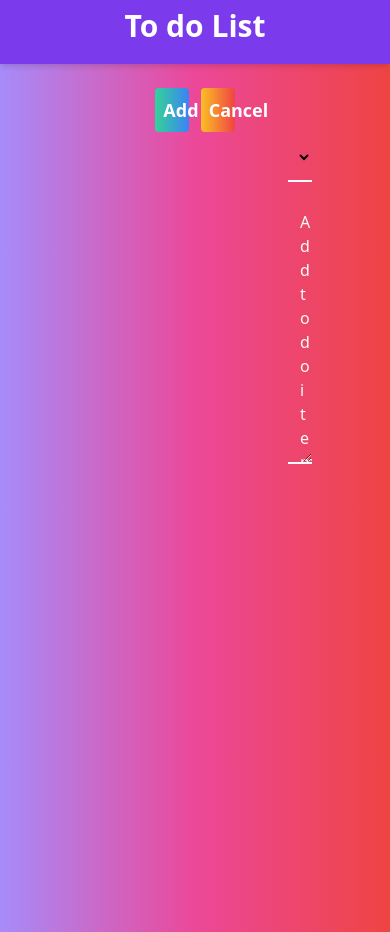
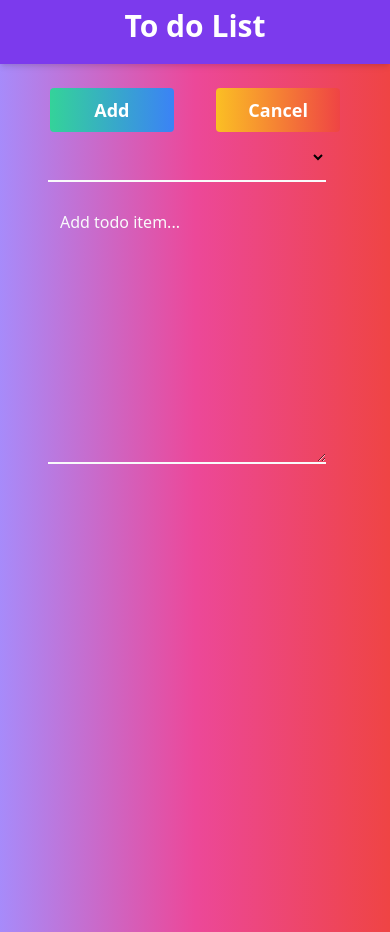
Before and after one commit to philipokumu/to-do-list-nuxt, a Nuxt app: page /add in a window 390 px wide. Built offline with nearby package versions, Linux system fonts and the light colour scheme.

Commit message:
Adjusted responsiveness

```diff
--- a/components/forms/AddEditForm.vue
+++ b/components/forms/AddEditForm.vue
@@ -40,14 +40,15 @@
           Cancel
         </button>
       </div>
-      <div class="mb-3 flex flex-col ml-36">
+      <div class="mb-3 flex flex-col ml-10 md:ml-36">
         <select
           v-model="data.category"
           name="category"
           class="
             p-3
             outline-none
-            w-1/3
+            w-10/12
+            md:w-1/3
             bg-transparent
             font-semibold
             text-black
@@ -80,7 +81,8 @@
             border-gray-50
             placeholder-gray-50
             text-white
-            w-2/3
+            w-10/12
+            md:w-2/3
           "
           required
           placeholder="Add todo item..."
--- a/layouts/default.vue
+++ b/layouts/default.vue
@@ -12,7 +12,7 @@
   >
     <Header class="z-10" />
 
-    <div class="mx-36 min-h-screen mt-6">
+    <div class="mx-2 md:mx-36 min-h-screen mt-6">
       <Nuxt />
     </div>
   </div>
--- a/nuxt.config.js
+++ b/nuxt.config.js
@@ -1,9 +1,9 @@
 export default {
   // Global page headers: https://go.nuxtjs.dev/config-head
-  target: 'static',
-  router: {
-    base: '/to-do-list-nuxt/',
-  },
+  // target: 'static',
+  // router: {
+  //   base: '/to-do-list-nuxt/',
+  // },
   head: {
     title: 'To Do List',
     htmlAttrs: {
```
